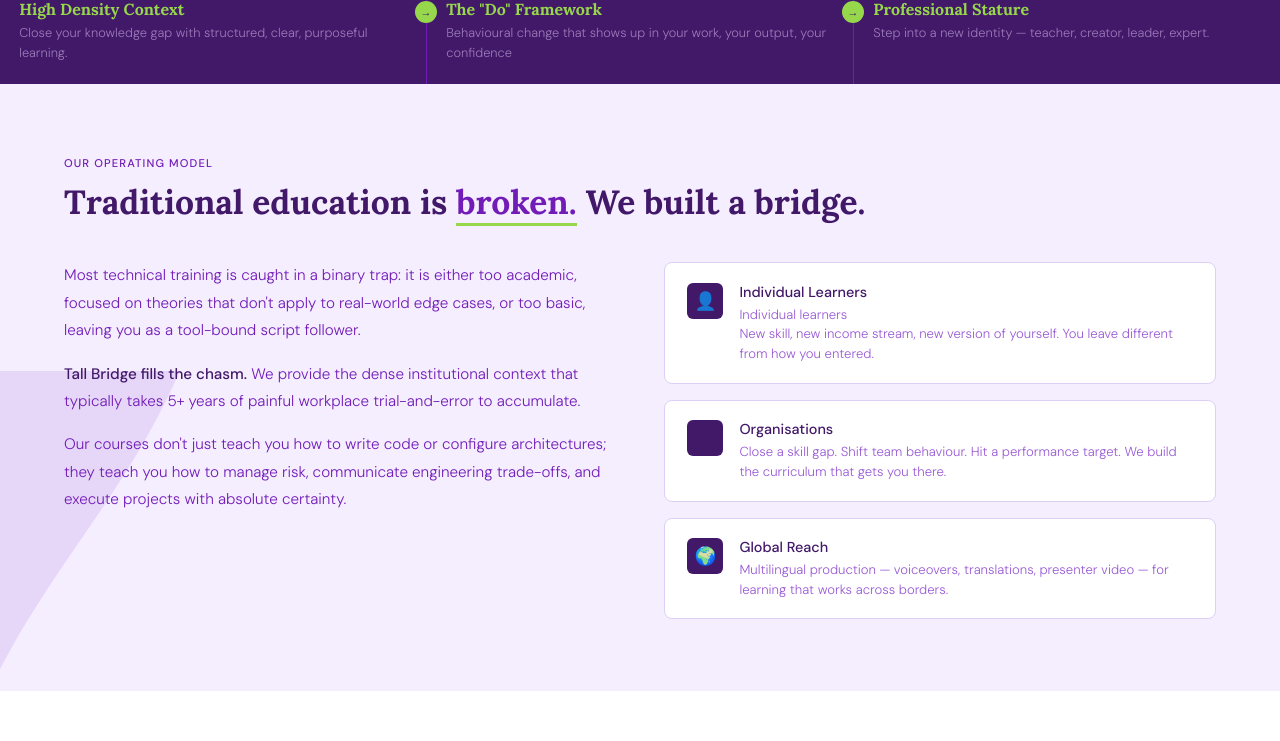
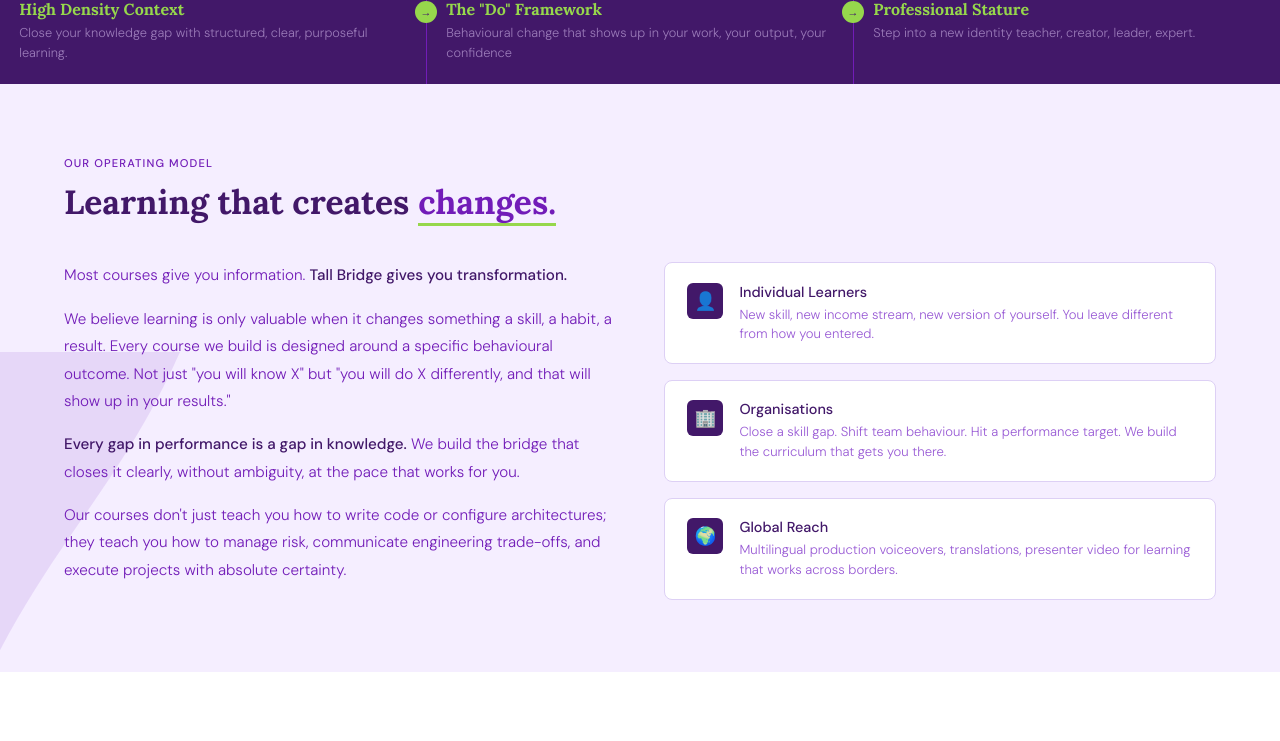
Before and after one commit to Danotech-int/Tall-Bridge, a plain HTML site: page index.html in a window 1280 px wide. Shown: the part 680-1421 px from the top of the page. Drawn offline with Linux system fonts and the light colour scheme.

Commit message:
Update index.html

```diff
--- a/index.html
+++ b/index.html
@@ -64,7 +64,7 @@
       <div class="arc-step">
         <div class="arc-num">03</div>
         <h3>Professional Stature</h3>
-        <p>Step into a new identity — teacher, creator, leader, expert.</p>
+        <p>Step into a new identity teacher, creator, leader, expert.</p>
       </div>
     </section>
 
@@ -75,12 +75,13 @@
 
       <!-- Operating Model -->
       <div class="section-label">Our Operating Model</div>
-      <h2 class="section-h2">Traditional education is <em>broken.</em> We built a bridge.</h2>
+      <h2 class="section-h2">Learning that creates  <em>changes.</em></h2>
 
       <div class="phil-grid">
         <div class="phil-text">
-          <p>Most technical training is caught in a binary trap: it is either too academic, focused on theories that don't apply to real-world edge cases, or too basic, leaving you as a tool-bound script follower.</p>
-          <p><strong>Tall Bridge fills the chasm.</strong> We provide the dense institutional context that typically takes 5+ years of painful workplace trial-and-error to accumulate.</p>
+          <p>Most courses give you information. <strong>Tall Bridge gives you transformation.</strong></p>
+          <p> We believe learning is only valuable when it changes something a skill, a habit, a result. Every course we build is designed around a specific behavioural outcome. Not just "you will know X" but "you will do X differently, and that will show up in your results."</p>
+          <p><strong>Every gap in performance is a gap in knowledge.</strong> We build the bridge that closes it clearly, without ambiguity, at the pace that works for you.</p>
           <p>Our courses don't just teach you how to write code or configure architectures; they teach you how to manage risk, communicate engineering trade-offs, and execute projects with absolute certainty.</p>
         </div>
         <div class="change-cards">
@@ -88,11 +89,11 @@
             <div class="change-icon">👤</div>
             <div>
               <h4>Individual Learners</h4>
-              <p>Individual learners</h4><p>New skill, new income stream, new version of yourself. You leave different from how you entered.</p>
+              <p>New skill, new income stream, new version of yourself. You leave different from how you entered.</p>
             </div>
           </div>
           <div class="change-card">
-            <div class="change-icon"></div>
+            <div class="change-icon">🏢</div>
             <div>
               <h4>Organisations</h4>
               <p>Close a skill gap. Shift team behaviour. Hit a performance target. We build the curriculum that gets you there.</p>
@@ -102,7 +103,7 @@
             <div class="change-icon">🌍</div>
             <div>
               <h4>Global Reach</h4>
-              <p>Multilingual production — voiceovers, translations, presenter video — for learning that works across borders.</p>
+              <p>Multilingual production voiceovers, translations, presenter video for learning that works across borders.</p>
             </div>
           </div>
         </div>
```
